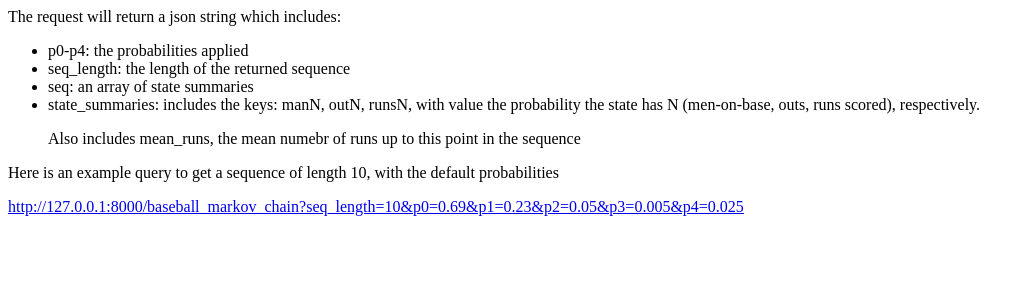
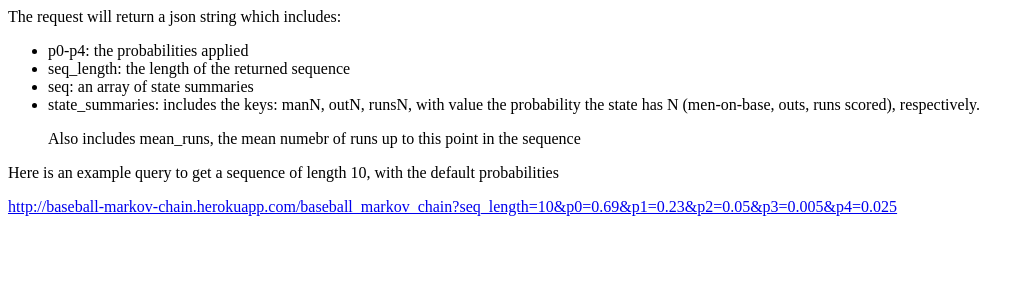
Before and after one commit to bdilday/baseball_markov_chain_api, a Flask app: page / in a window 1280 px wide. Shown: the part 226-526 px from the top of the page, without its empty margins (0-1034 px from the left). Run offline with Flask 2, Linux system fonts and the light colour scheme.

Commit message:
updated link in index html

```diff
--- a/templates/index.html
+++ b/templates/index.html
@@ -30,7 +30,7 @@
     </ul>
 
     <p>Here is an example query to get a sequence of length 10, with the default probabilities</p>
-   <a href="https://baseball-markov-chain.herokuapp.com/baseball_markov_chain?seq_length=10&p0=0.69&p1=0.23&p2=0.05&p3=0.005&p4=0.025" target="_new">http://127.0.0.1:8000/baseball_markov_chain?seq_length=10&p0=0.69&p1=0.23&p2=0.05&p3=0.005&p4=0.025</a>
+   <a href="https://baseball-markov-chain.herokuapp.com/baseball_markov_chain?seq_length=10&p0=0.69&p1=0.23&p2=0.05&p3=0.005&p4=0.025" target="_new">http://baseball-markov-chain.herokuapp.com/baseball_markov_chain?seq_length=10&p0=0.69&p1=0.23&p2=0.05&p3=0.005&p4=0.025</a>
 </div>
 </body>
 </html>
```
